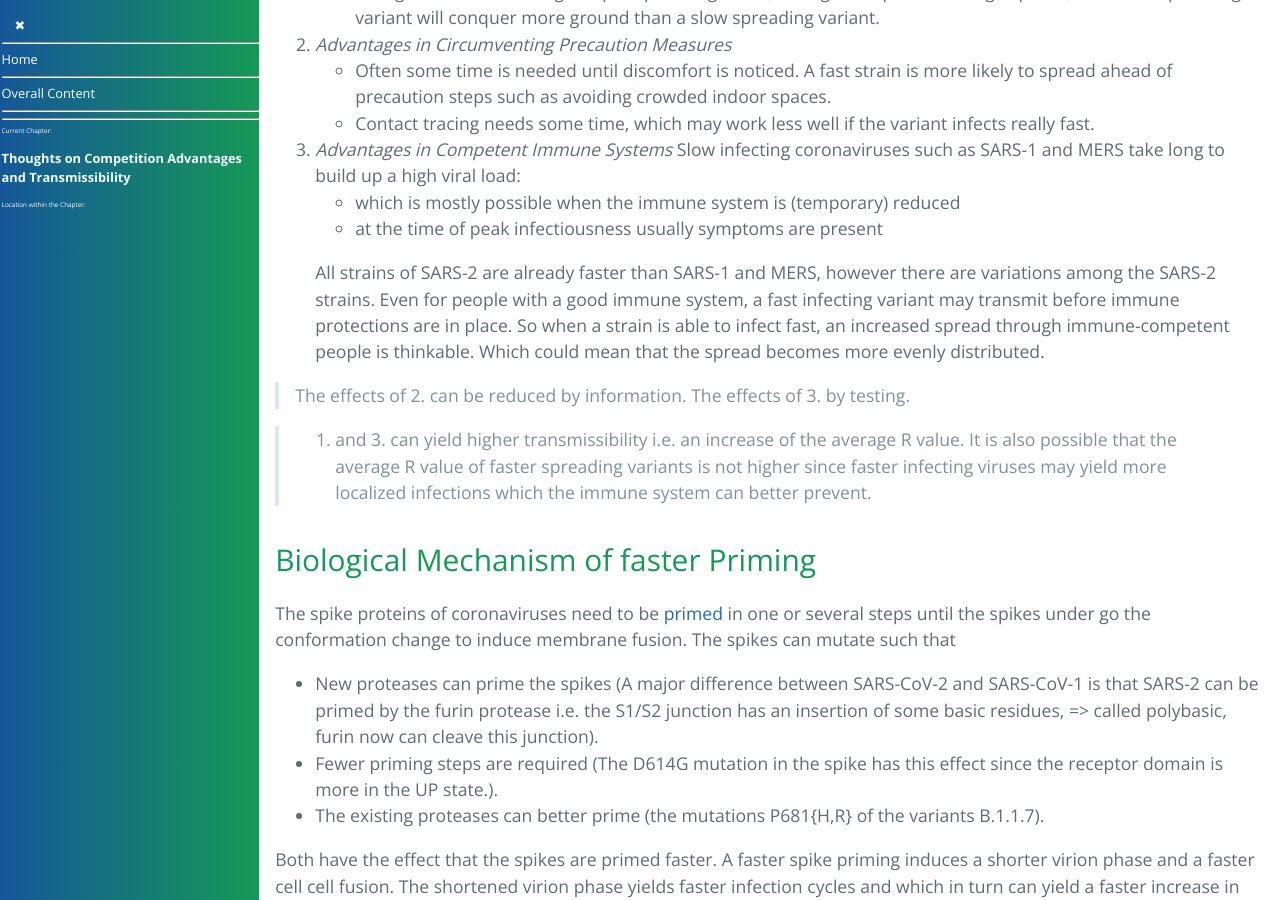
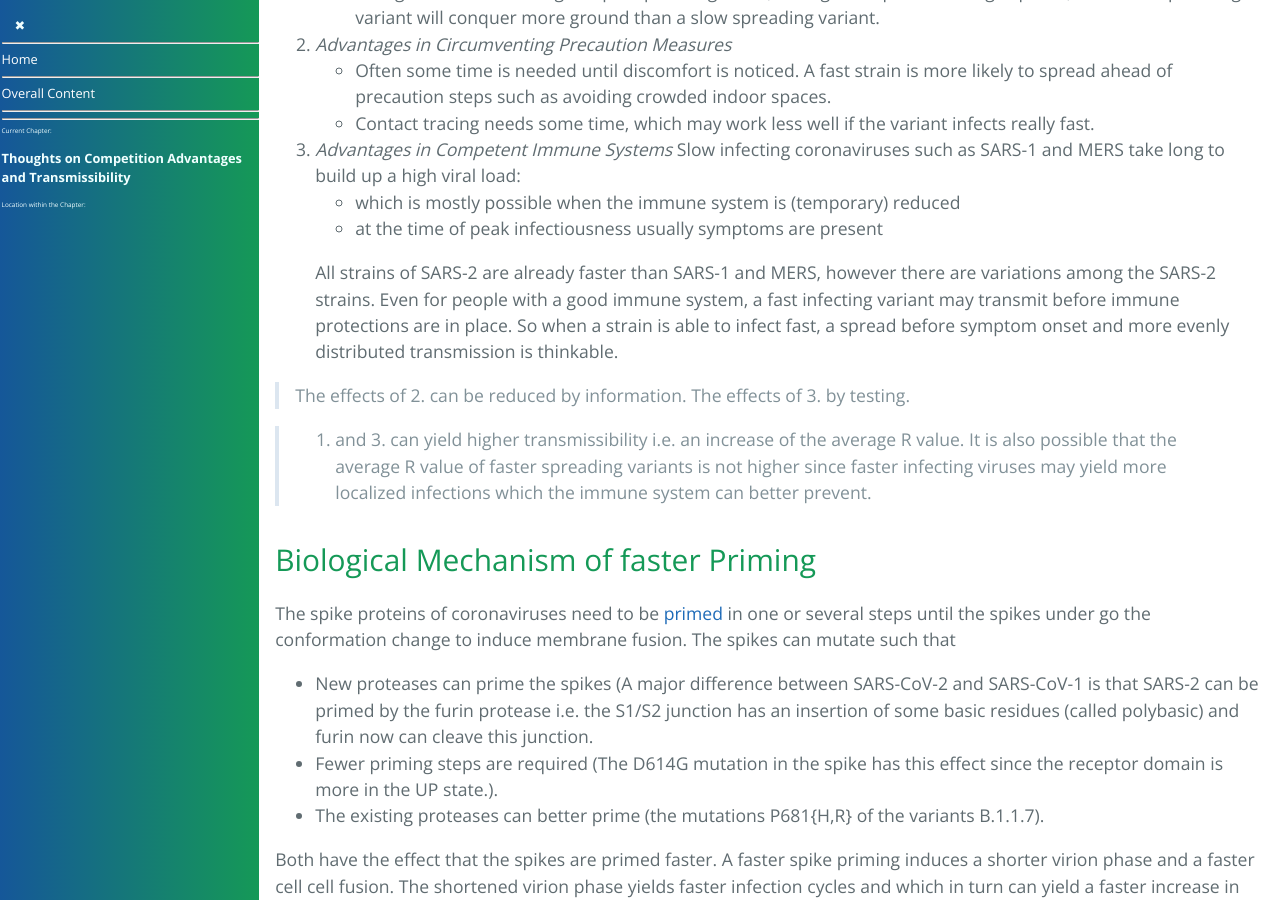
Before and after one commit to forestgrape/coronavirus, a Jekyll site: the page built from 5_epidemiological/competition_advantages.md, in a window 1280 px wide and 900 px high, scrolled down 3628 px. Built offline with Jekyll 4.4.1, drawn with Linux system fonts in a browser that asks for light colours; our own code applies the rules of GitHub Pages for plain Markdown files.

Commit message:
formulierungen

```diff
--- a/5_epidemiological/competition_advantages.md
+++ b/5_epidemiological/competition_advantages.md
@@ -77,9 +77,9 @@ Coronaviruses can evolve to infect faster i.e. once infected a high viral load b
 3. *Advantages in Competent Immune Systems*
   Slow infecting coronaviruses such as SARS-1 and MERS take long to build up a high viral load:
     * which is mostly possible when the immune system is (temporary) reduced
-    * at the time of peak infectiousness  usually symptoms are present
+    * at the time of peak infectiousness usually symptoms are present
 
-    All strains of SARS-2 are already faster than SARS-1 and MERS, however there are variations among the SARS-2 strains. Even for people with a good immune system, a fast infecting variant may transmit before immune protections are in place. So when a strain is able to infect fast, an increased spread through immune-competent people is thinkable. Which could mean that the spread becomes more evenly distributed.
+    All strains of SARS-2 are already faster than SARS-1 and MERS, however there are variations among the SARS-2 strains. Even for people with a good immune system, a fast infecting variant may transmit before immune protections are in place. So when a strain is able to infect fast, a spread before symptom onset and more evenly distributed transmission is thinkable.
 
 > The effects of 2. can be reduced by information. The effects of 3. by testing.
 
@@ -88,7 +88,7 @@ Coronaviruses can evolve to infect faster i.e. once infected a high viral load b
 
 ### Biological Mechanism of faster Priming
 The spike proteins of coronaviruses need to be [primed](../2_biological/coronavirus.md#virion-priming) in one or several steps until the spikes under go the conformation change to induce membrane fusion. The spikes can mutate such that
-* New proteases can prime the spikes (A major difference between SARS-CoV-2 and SARS-CoV-1 is that SARS-2 can be primed by the furin protease i.e. the S1/S2 junction has an insertion of some basic residues, => called polybasic, furin now can cleave this junction).
+* New proteases can prime the spikes (A major difference between SARS-CoV-2 and SARS-CoV-1 is that SARS-2 can be primed by the furin protease i.e. the S1/S2 junction has an insertion of some basic residues (called polybasic) and furin now can cleave this junction.
 * Fewer priming steps are required (The D614G mutation in the spike has this effect since the receptor domain is more in the UP state.).
 * The existing proteases can better prime (the mutations P681{H,R} of the variants B.1.1.7).
 
```
